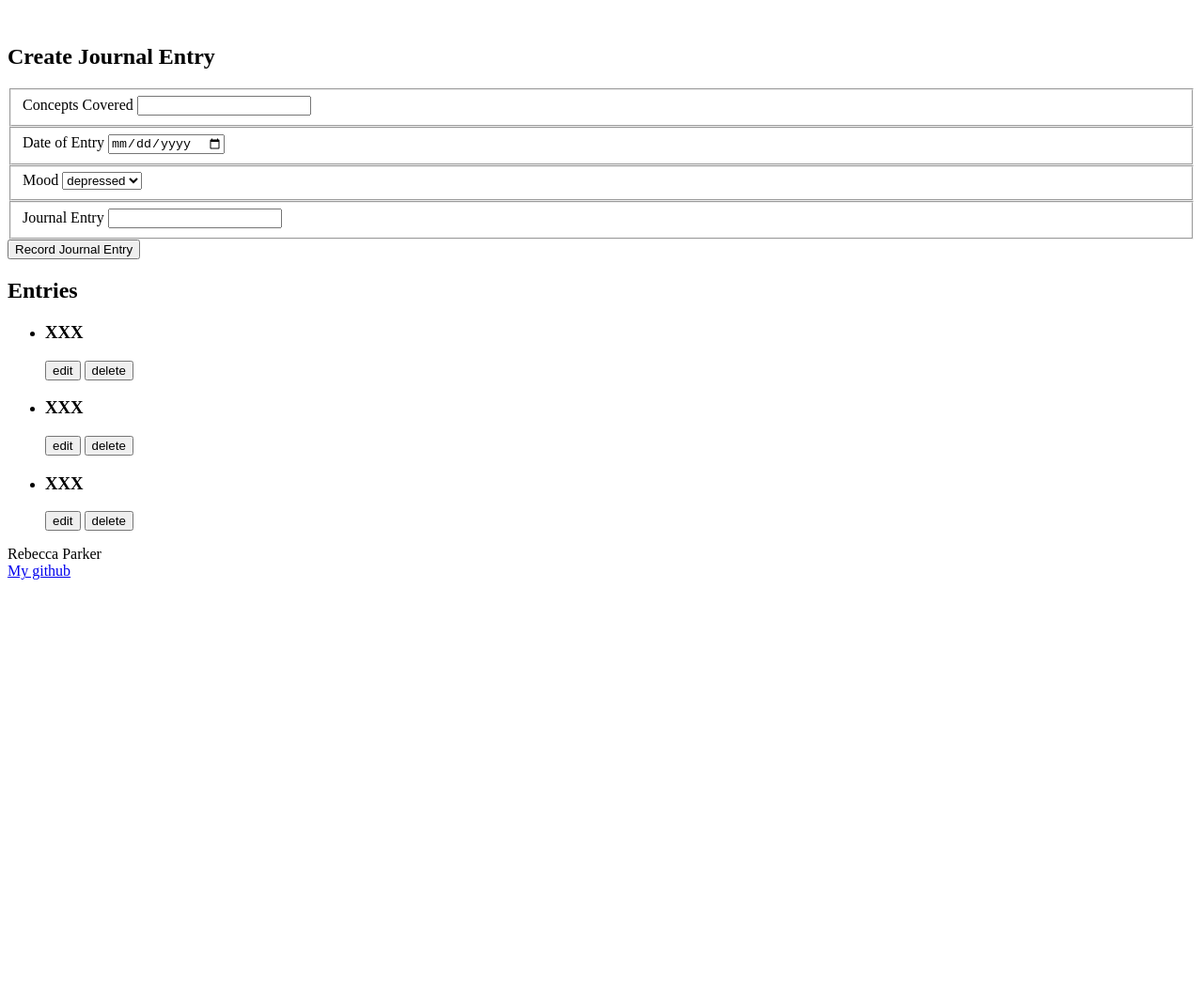
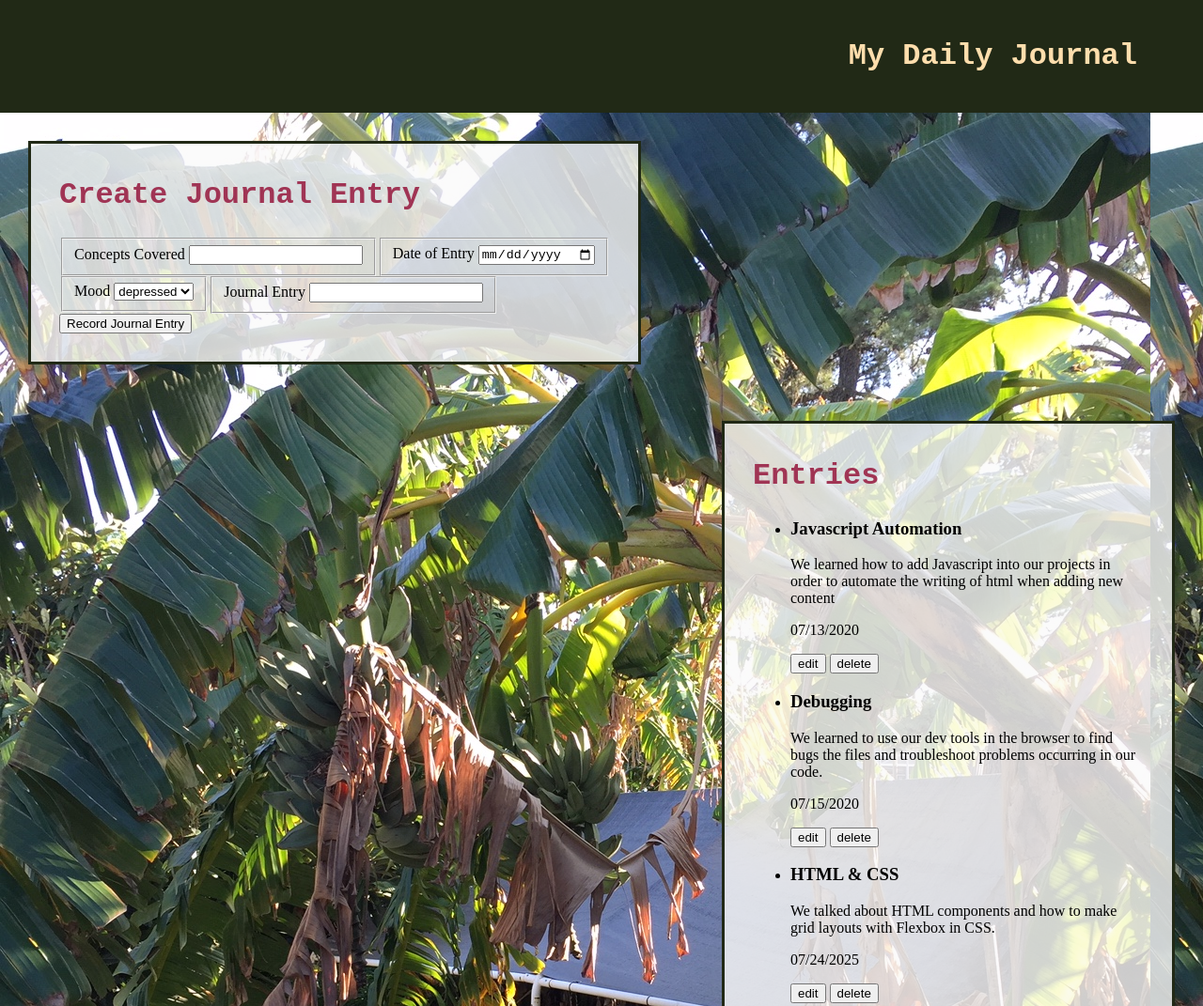
Before and after one commit to Raparker88/Nss-Daily-Journal, a plain HTML site: page index.html in a window 1280 px wide. Shown: the top 1071 px of the page at 94% size. Before the commit the page ends 800 px from the top, so only its background shows below. Drawn offline with Linux system fonts and the light colour scheme; files that its build step writes are made by us from their sources.

Commit message:
added css styling

```diff
--- a/index.html
+++ b/index.html
@@ -4,17 +4,18 @@
     <meta charset="UTF-8">
     <meta name="viewport" content="width=device-width, initial-scale=1.0">
     <title>Daily Journal</title>
-    <link rel="stylesheet" href="scripts/main.css">
+    <link rel="stylesheet" href="styles/main.css">
 </head>
+<body>
     <header>
-    <img src="" alt="">
-    <h1></h1>
+        <!-- <img class="logo" src="./images/dahlia.JPG" alt="dahlia flower"> -->
+        <h1 class="title">My Daily Journal</h1>
     </header>
     <main>
         <article>
+            <div class="entry__all">
                 <h2>Create Journal Entry</h2>
-        <div>
-            <div>
+                <div class="concepts__date">
                     <form action="">
                         <fieldset>
                             <label for="journalConcepts">Concepts Covered</label>
@@ -28,7 +29,7 @@
                         </fieldset>
                     </form>
                 </div>
-            <div>
+                <div class="mood__entry">
                     <form action="">
                         <fieldset>
                             <label for="journalMood">Mood</label>
@@ -51,31 +52,19 @@
                 <button>Record Journal Entry</button>
             </div>
         </article>
-    <article>
+        <article class="all__entries">
             <h2>Entries</h2>
-        <ul>
-            <li>
-                <h3>XXX</h3>
-                <button>edit</button>
-                <button>delete</button>
-            </li><li>
-                <h3>XXX</h3>
-                <button>edit</button>
-                <button>delete</button>
-            </li><li>
-                <h3>XXX</h3>
-                <button>edit</button>
-                <button>delete</button>
-            </li>
+            <ul class="past__entries">
+
             </ul>
 
         </article>
     </main>
+    <script type="module" src="./scripts/main.js"></script>
     <footer>
         <div>Rebecca Parker</div>
         <div><a href="https://github.com/Raparker88">My github</a></div>
     </footer>
-<body>
 
 </body>
 </html>
--- /dev/null
+++ b/scripts/JournalDataProvider.js
@@ -0,0 +1,46 @@
+/*
+ *   Journal data provider for Daily Journal application
+ *
+ *      Holds the raw data about each entry and exports
+ *      functions that other modules can use to filter
+ *      the entries for different purposes.
+ */
+
+// This is the original data.
+const journal = [
+    {
+        id: 1,
+        date: "07/24/2025",
+        concept: "HTML & CSS",
+        entry: "We talked about HTML components and how to make grid layouts with Flexbox in CSS.",
+        mood: "Ok"
+    },
+    {
+        id:2,
+        date:"07/13/2020",
+        concept: "Javascript Automation",
+        entry: "We learned how to add Javascript into our projects in order to automate the writing of html when adding new content",
+        mood: "tired"
+
+    },
+    {
+        id:3,
+        date:"07/15/2020",
+        concept: "Debugging",
+        entry: "We learned to use our dev tools in the browser to find bugs the files and troubleshoot problems occurring in our code.",
+        mood: "happy"
+
+    }
+]
+
+/*
+    You export a function that provides a version of the
+    raw data in the format that you want
+*/
+export const useJournalEntries = () => {
+    const sortedByDate = journal.sort(
+        (currentEntry, nextEntry) =>
+            Date.parse(currentEntry.date) - Date.parse(nextEntry.date)
+    )
+    return sortedByDate
+}
--- /dev/null
+++ b/scripts/JournalEntry.js
@@ -0,0 +1,12 @@
+export const createEntryHTML = (entryObj) =>{
+
+    return `
+        <li>
+            <h3>${entryObj.concept}</h3>
+            <p>${entryObj.entry}</p>
+            <p>${entryObj.date}</P>
+            <button>edit</button>
+            <button>delete</button>
+        </li>
+    `
+}
--- /dev/null
+++ b/scripts/JournalEntryList.js
@@ -0,0 +1,17 @@
+import { createEntryHTML } from "./JournalEntry.js"
+import { useJournalEntries } from "./JournalDataProvider.js"
+
+let entryListHTML = ""
+
+export const entryList = () => {
+    const contentElement = document.querySelector(".past__entries")
+    const entries = useJournalEntries()
+
+    for (const entry of entries) {
+        entryListHTML += createEntryHTML(entry)
+    }
+
+    contentElement.innerHTML += `
+        ${entryListHTML}
+    `
+}
--- /dev/null
+++ b/scripts/main.js
@@ -0,0 +1,3 @@
+import { entryList } from "./JournalEntryList.js"
+
+entryList()
--- a/styles/main.css
+++ b/styles/main.css
@@ -0,0 +1,86 @@
+body {
+    margin: 0;
+}
+
+header {
+    display:flex;
+    justify-content: space-between;
+    background-color: rgb(33 41 22);
+    padding: 20px;
+
+}
+
+.logo {
+    width: 10em;
+}
+
+.title {
+    align-self: flex-end;
+    color: navajowhite;
+    margin-right: 50px;
+    flex-basis: 100%;
+    text-align: right;
+    font-family: "andale mono", monospace;
+}
+
+.concepts__date{
+    display:flex;
+}
+
+.mood__entry {
+    display:flex;
+}
+
+footer {
+    display: flex;
+    justify-content: space-between;
+    font-size: 2em;
+    background-color: rgb(33 31 22);
+    padding: 20px;
+    color: navajowhite;
+    font-family: "andale mono", monospace;
+}
+
+.all__entries {
+    width: 26em;
+    align-self: flex-end;
+}
+main {
+    display:flex;
+    flex-direction: column;
+     /* background-color: rgb(169 158 90); */
+     background-image: url(../images/farm.jpg);
+}
+h2{
+    color: rgb(160 52 84);
+    font-family: "andale mono", monospace;
+    font-size: 2em;
+}
+
+.entry__all {
+    background-color: rgba(250, 250, 250, 0.8);
+    width: fit-content;
+    margin: 30px;
+    padding: 10px 30px 30px 30px;
+    border: 3px solid rgb(33 41 22);
+}
+
+.all__entries {
+    background-color: rgba(250, 250, 250, 0.8);
+    margin: 30px;
+    padding: 10px 30px 30px 30px;
+    border: 3px solid rgb(33 41 22);
+
+}
+
+a:hover {
+    color: hotpink;
+}
+
+a:visited {
+    color: lightgreen;
+}
+
+a:link {
+    color: coral;
+}
```
Also changed, not shown: Screen Shot 2020-07-14 at 8.48.40 AM.png (deleted), images/dahlia.JPG (added), images/farm.JPG (added), images/poppy.JPG (added), 2 other files. Lines whose indentation alone changed are shown as unchanged.
